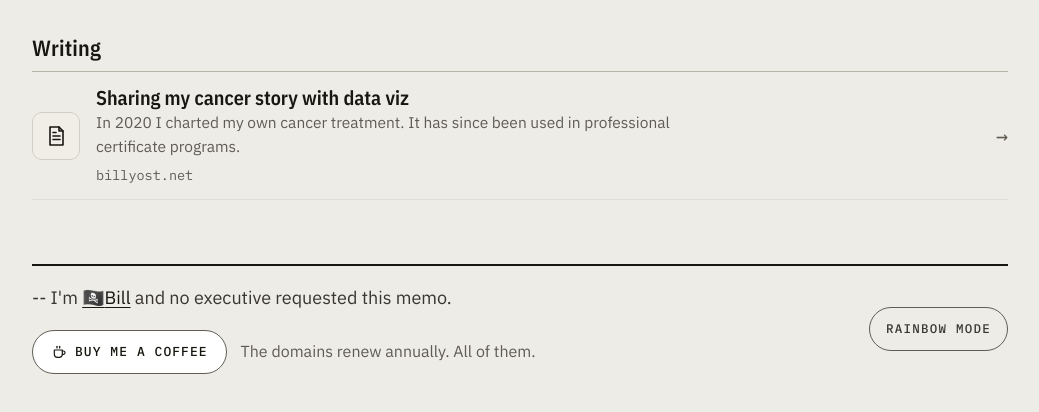
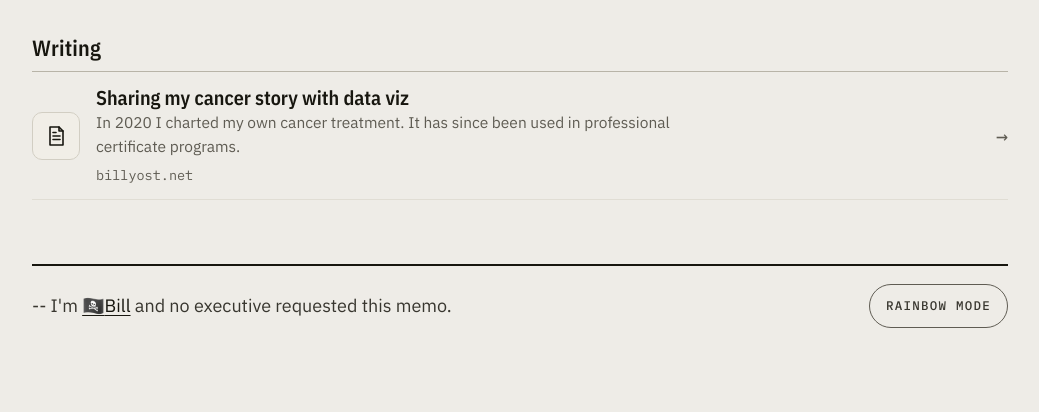
Before and after one commit to cruce5/billyost.com, a website: page public/index.html in a window 1280 px wide. Shown: the part 2014-2426 px from the top of the page, without its empty margins (120-1159 px from the left). Drawn offline with Linux system fonts and the light colour scheme.

Commit message:
Footer: coffee lives up top only
Co-Authored-By: Claude Opus 5 <noreply@anthropic.com>

```diff
--- a/public/index.html
+++ b/public/index.html
@@ -235,8 +235,6 @@ a.name-link:hover{text-decoration:underline;text-decoration-thickness:1.5px;text
 
 footer{margin-top:64px;padding-top:18px;border-top:2px solid var(--ink);display:flex;flex-wrap:wrap;gap:14px 24px;align-items:center;justify-content:space-between}
 footer p{margin:0;font-size:18px;color:var(--ink-2);max-width:32em}
-footer .coffee{display:flex;flex-wrap:wrap;align-items:center;gap:8px 14px;margin-top:18px;font-size:16px;color:var(--ink-3)}
-footer .coffee .btn{padding:0 18px;color:var(--ink);text-decoration:none}
 footer a{color:var(--ink);text-underline-offset:3px;padding:12px 0}
 .toggle{
   min-height:44px;padding:0 16px;border:1px solid var(--ink-3);border-radius:999px;
@@ -618,13 +616,6 @@ footer a{color:var(--ink);text-underline-offset:3px;padding:12px 0}
   <footer>
     <div class="foot-text">
       <p>-- I'm <a href="https://www.linkedin.com/in/billyost"><span aria-hidden="true">🏴‍☠️</span>Bill</a> and no executive requested this memo.</p>
-      <p class="coffee">
-        <a class="btn" href="https://buymeacoffee.com/billyost">
-          <svg viewBox="0 0 24 24" aria-hidden="true"><path d="M5 9h12v6a5 5 0 0 1-5 5h-2a5 5 0 0 1-5-5z"/><path d="M17 10.5h1.5a2.5 2.5 0 0 1 0 5H17"/><path d="M9 3.5v2.5"/><path d="M13 3.5v2.5"/></svg>
-          Buy me a coffee
-        </a>
-        <span>The domains renew annually. All of them.</span>
-      </p>
     </div>
     <button class="toggle" type="button" data-theme-set="rainbow"><span data-theme-label>rainbow mode</span></button>
   </footer>
```
Also changed, not shown: 1 other file.
